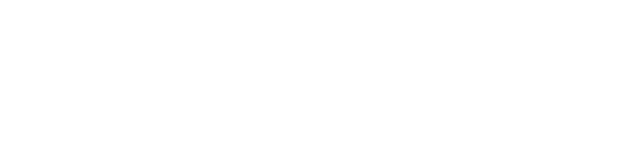
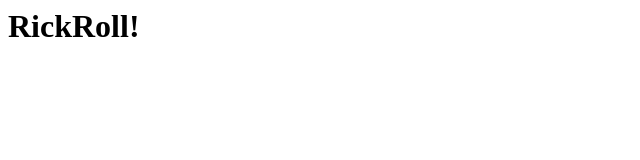
Before and after one commit to BluepixelDev/NormalWebsite, a plain HTML site: page index.html in a window 1280 px wide. Shown: the whole page, without its empty margins (0-640 px from the left). Drawn offline with Linux system fonts and the light colour scheme.

Commit message:
Update index.html

```diff
--- a/index.html
+++ b/index.html
@@ -1,3 +1,4 @@
 <html>
+<h1>RickRoll!</h1>
 <meta http-equiv="refresh" content="time; URL=https://youtu.be/dQw4w9WgXcQ" />
 </html>
```
